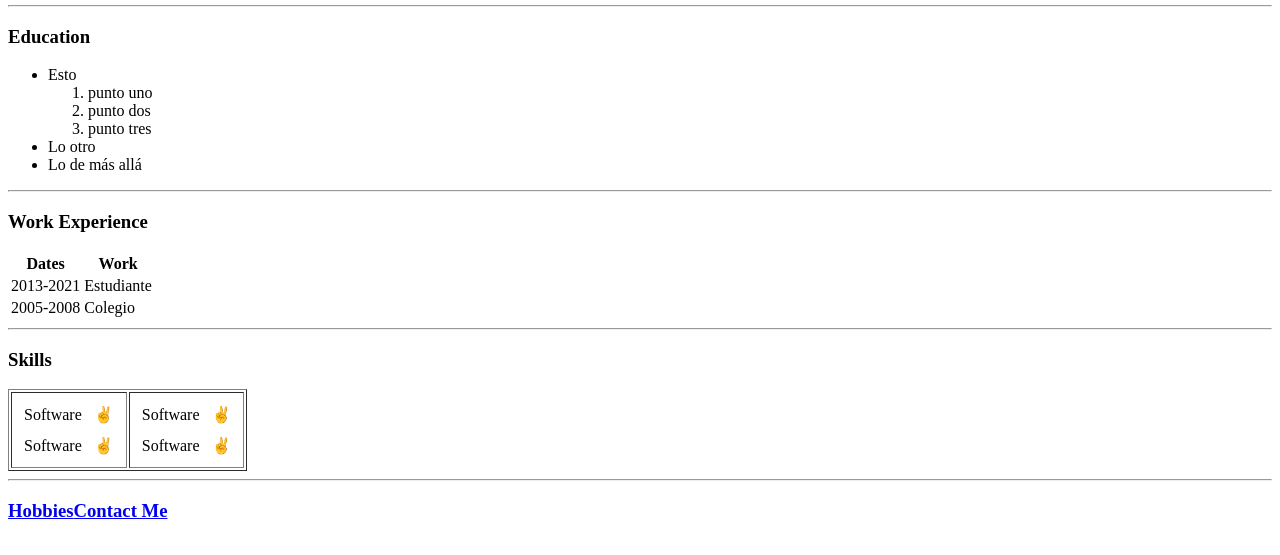
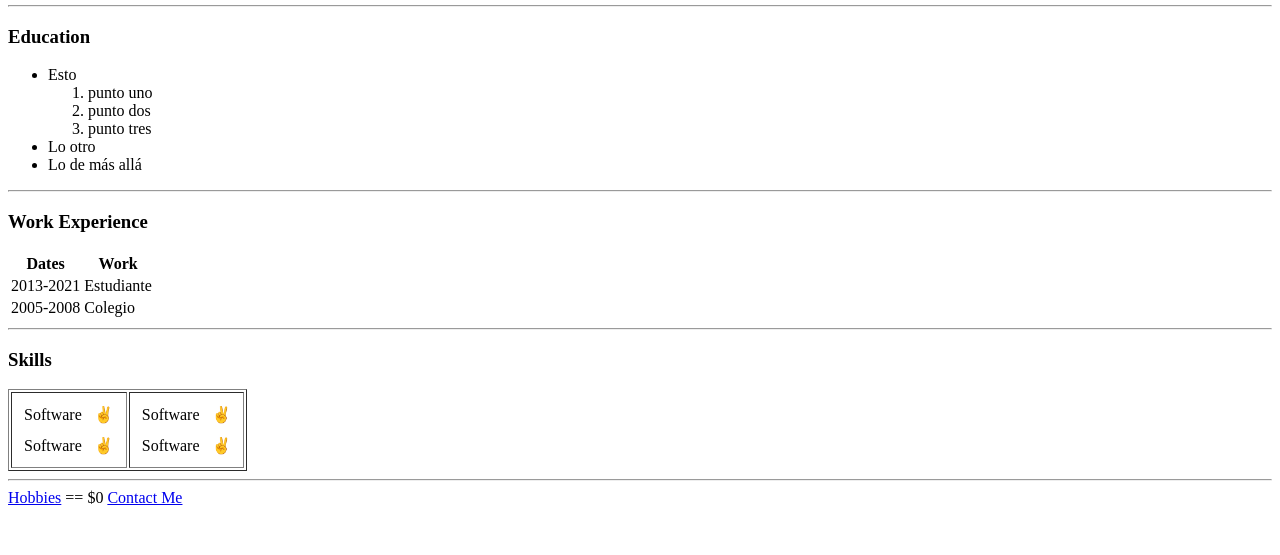
Before and after one commit to LucRM/CV, a plain HTML site: page index.html in a window 1280 px wide. Shown: the part 171-726 px from the top of the page. Drawn offline with Linux system fonts and the light colour scheme.

Commit message:
Fixed Hobbies and Contact me

```diff
--- a/index.html
+++ b/index.html
@@ -90,7 +90,8 @@
     </table>
 
   <hr>
-  <h3><a href="hobbies.html">Hobbies</a><a href="contacto.html">Contact Me</a></h3>
+  <a href="hobbies.html">Hobbies</a> == $0
+  <a href="contacto.html">Contact Me</a>
 </body>
 
 </html>
```
